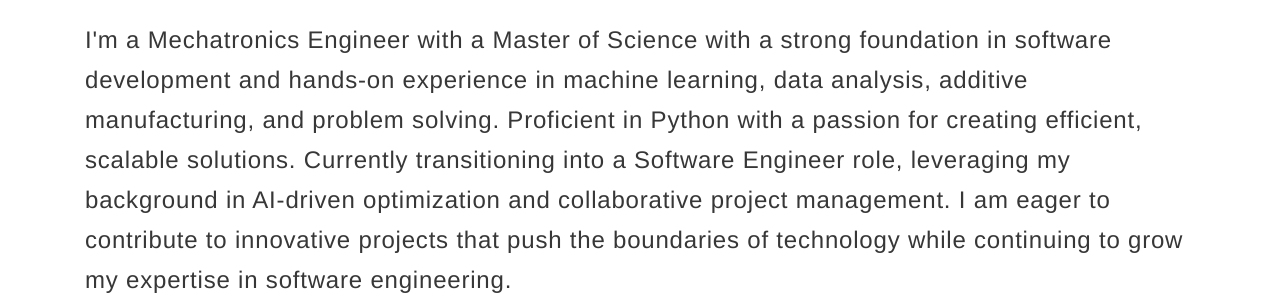
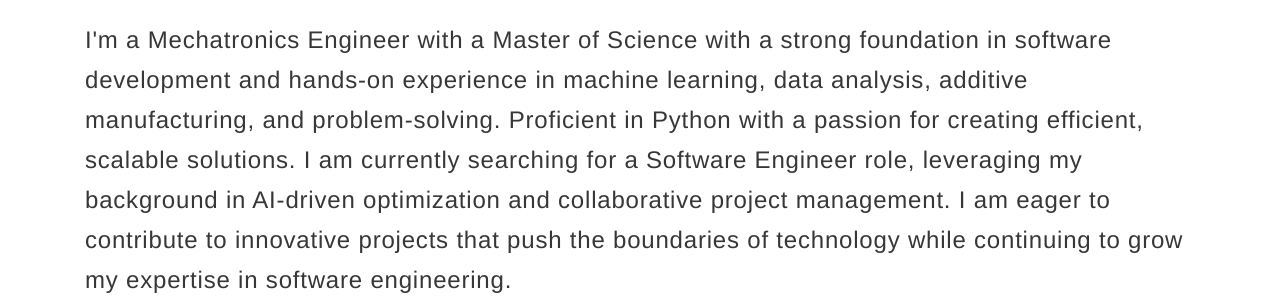
Before and after one commit to G-herr/portfolio, a Flask app: page / in a window 1280 px wide. Shown: the part 889-1189 px from the top of the page. Run offline with Flask 3, Linux system fonts and the light colour scheme.

Commit message:
Update index.html

```diff
--- a/templates/index.html
+++ b/templates/index.html
@@ -83,9 +83,9 @@
       <div class="container">
         <section>
             <h2 class="ds-heading">About Me</h2>
-            <p>I'm a Mechatronics Engineer with a Master of Science with a strong foundation in software development and hands-on experience in machine learning, data analysis, additive manufacturing, and problem solving.
+            <p>I'm a Mechatronics Engineer with a Master of Science with a strong foundation in software development and hands-on experience in machine learning, data analysis, additive manufacturing, and problem-solving.
               Proficient in Python with a passion for creating efficient, scalable solutions.
-              Currently transitioning into a Software Engineer role, leveraging my background in AI-driven optimization and collaborative project management.
+              I am currently searching for a Software Engineer role, leveraging my background in AI-driven optimization and collaborative project management.
               I am eager to contribute to innovative projects that push the boundaries of technology while continuing to grow my expertise in software engineering.</p>
             <div class="ds-button-sec text-center">
                 <a href="static/GustavoH_resume.pdf" download class="ds-button">Download Resume</a>
```
